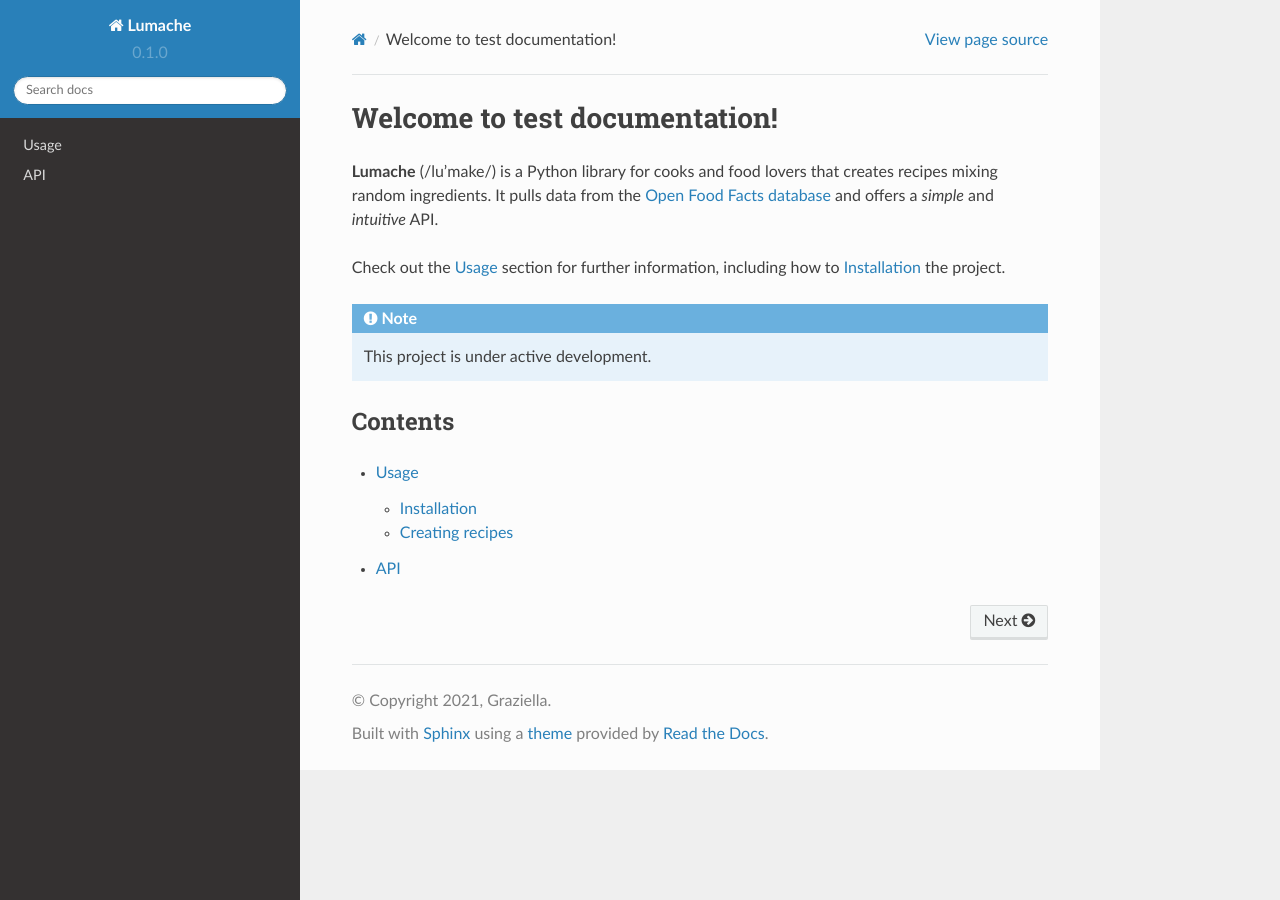
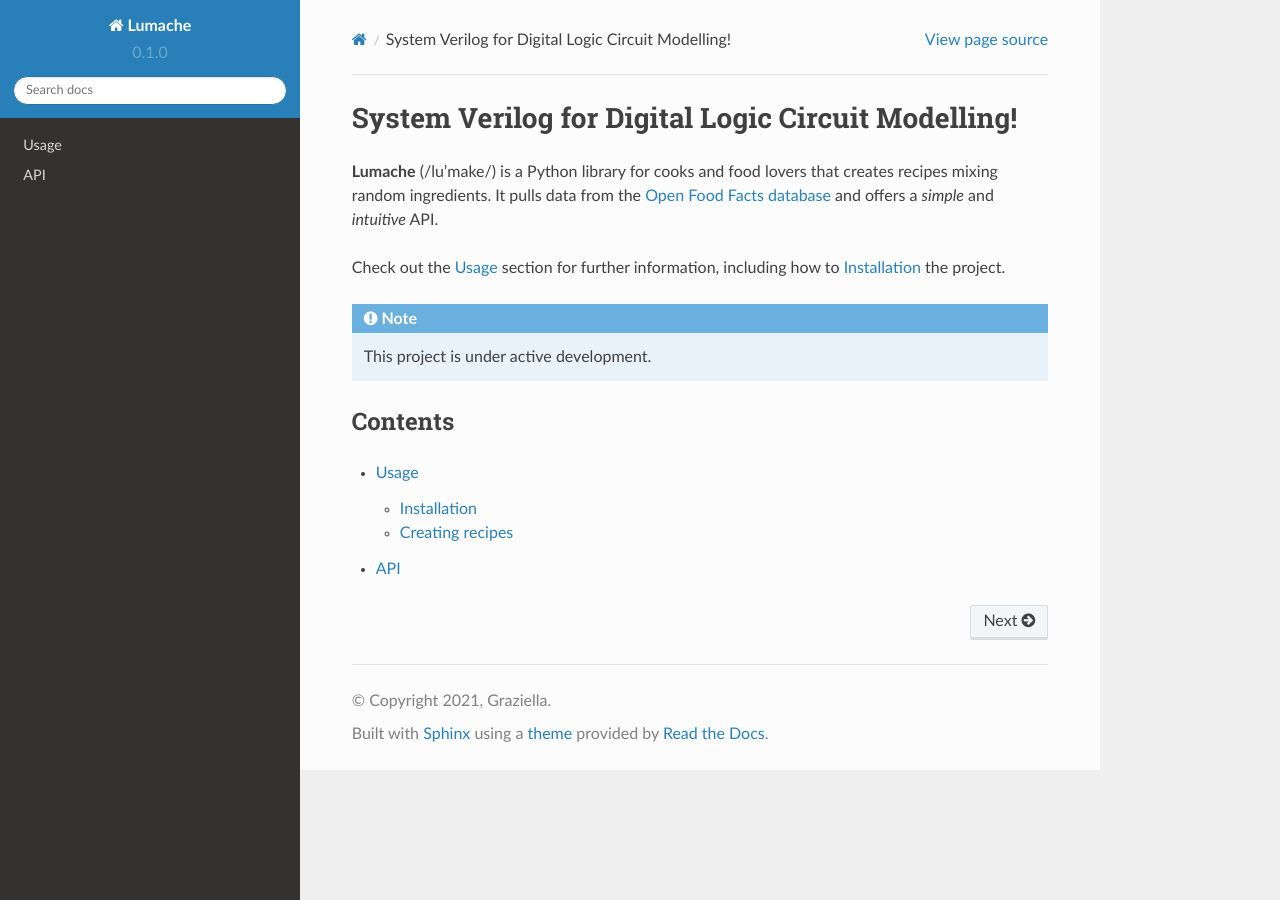
Before and after one commit to roshan-weerasekera/RWSVTutorial, a Sphinx documentation site: the page built from docs/source/index.rst, in a window 1280 px wide. Built offline with Sphinx 7.4.7 and the Read the Docs theme 2.0.0, drawn with Linux system fonts in a browser that asks for light colours.

Commit message:
Update index.rst

```diff
--- a/docs/source/index.rst
+++ b/docs/source/index.rst
@@ -1,5 +1,5 @@
-Welcome to test documentation!
-===================================
+System Verilog for Digital Logic Circuit Modelling!
+==================================================
 
 **Lumache** (/lu'make/) is a Python library for cooks and food lovers
 that creates recipes mixing random ingredients.
```
